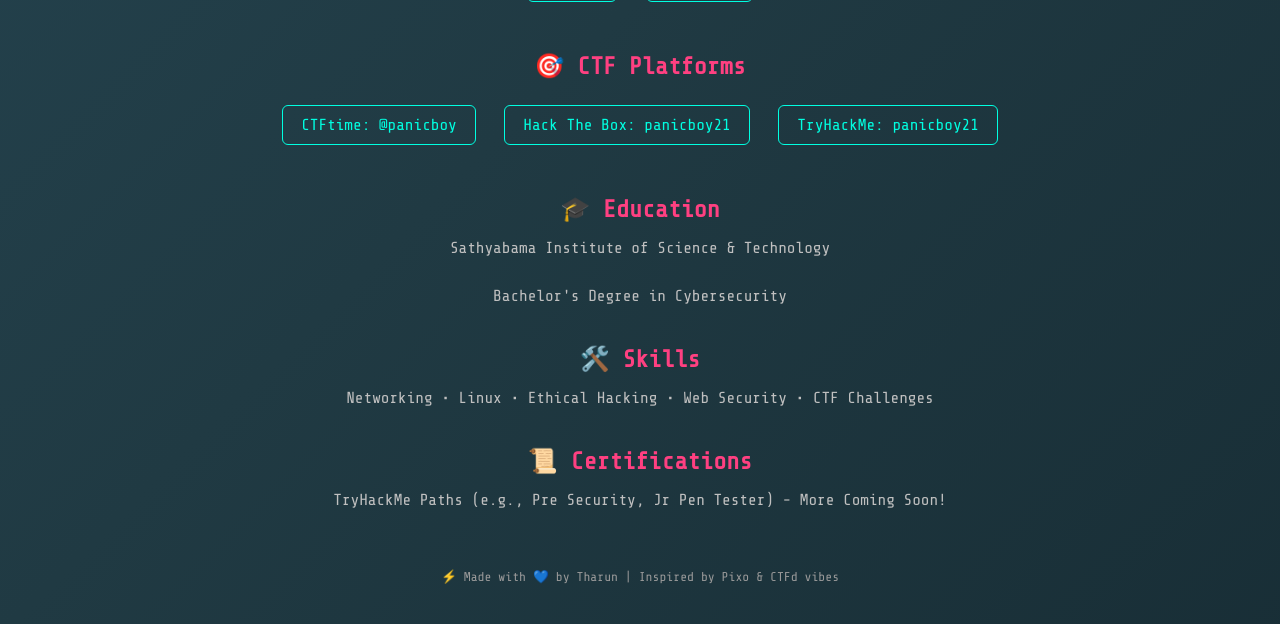
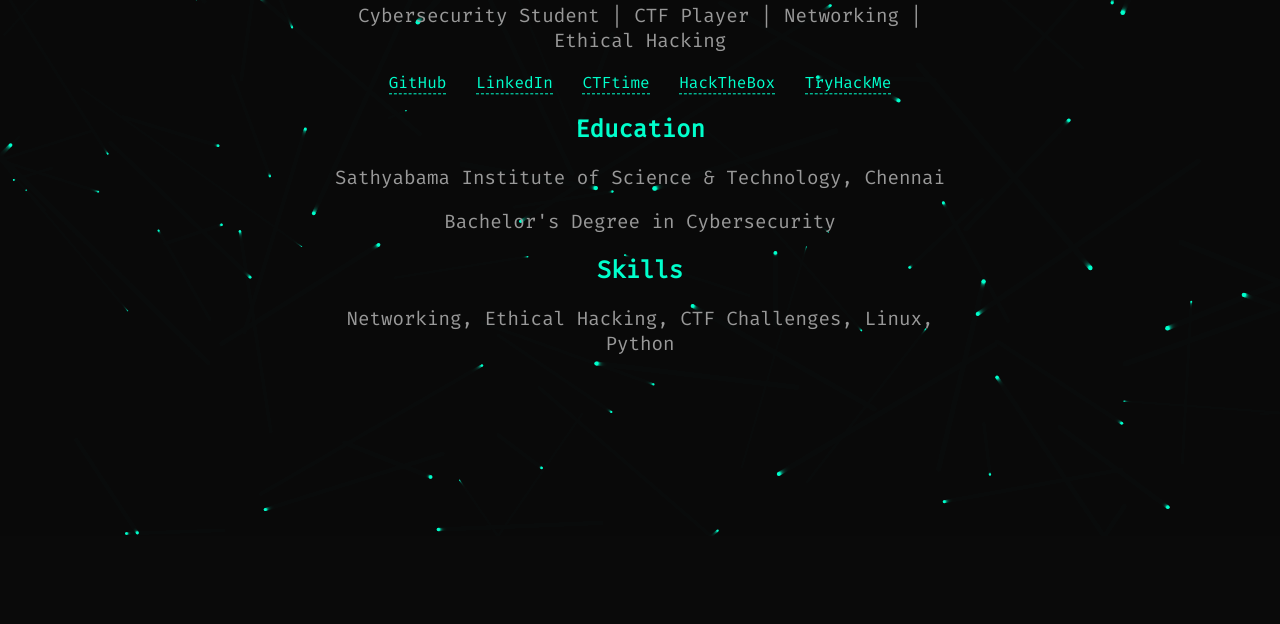
Before and after one commit to TharunOfficial/TharunOfficial.github.io, a plain HTML site: page index.html in a window 1280 px wide. Shown: the part 264-888 px from the top of the page. After the commit the page ends 800 px from the top, so only its background shows below. Drawn offline with nearby package versions, Linux system fonts and the light colour scheme.

Commit message:
Update index.html
D commit

```diff
--- a/index.html
+++ b/index.html
@@ -3,115 +3,125 @@
 <head>
   <meta charset="UTF-8">
   <title>Tharun M | Cybersecurity Portfolio</title>
-  <link href="https://fonts.googleapis.com/css2?family=Share+Tech+Mono&display=swap" rel="stylesheet">
+  <link href="https://fonts.googleapis.com/css2?family=Fira+Code&display=swap" rel="stylesheet">
   <style>
-    body {
+    html, body {
       margin: 0;
       padding: 0;
-      font-family: 'Share Tech Mono', monospace;
-      color: #ffffff;
-      background: linear-gradient(-45deg, #0f2027, #203a43, #2c5364, #0f2027);
-      background-size: 400% 400%;
-      animation: gradientBG 15s ease infinite;
+      height: 100%;
+      overflow: hidden;
+      background: #0a0a0a;
+      color: #00ffcc;
+      font-family: 'Fira Code', monospace;
     }
 
-    @keyframes gradientBG {
-      0% {background-position: 0% 50%;}
-      50% {background-position: 100% 50%;}
-      100% {background-position: 0% 50%;}
-    }
-
-    .container {
-      max-width: 800px;
-      margin: auto;
-      padding: 40px 20px;
+    .main {
+      position: absolute;
+      top: 50%;
+      left: 50%;
+      transform: translate(-50%, -50%);
       text-align: center;
+      z-index: 1;
     }
 
     h1 {
-      font-size: 2em;
-      margin-bottom: 10px;
-      color: #00ffe1;
+      font-size: 2.8em;
+      margin-bottom: 0.2em;
     }
 
     p {
-      font-size: 1em;
-      margin-bottom: 30px;
-      color: #c0c0c0;
-    }
-
-    .section {
-      margin: 40px 0;
-    }
-
-    .section h2 {
-      color: #ff4081;
-      margin-bottom: 15px;
-    }
-
-    a {
-      display: inline-block;
-      margin: 10px;
-      padding: 10px 18px;
-      border: 1px solid #00ffe1;
-      color: #00ffe1;
-      text-decoration: none;
-      border-radius: 6px;
-      transition: 0.3s ease;
-    }
-
-    a:hover {
-      background: #00ffe1;
-      color: #000;
-    }
-
-    .footer {
-      margin-top: 60px;
-      font-size: 0.8em;
+      font-size: 1.2em;
       color: #999;
     }
 
+    .links a {
+      color: #00ffcc;
+      text-decoration: none;
+      margin: 10px;
+      font-size: 1em;
+      border-bottom: 1px dashed #00ffcc;
+    }
+
+    canvas {
+      position: absolute;
+      top: 0;
+      left: 0;
+      z-index: 0;
+    }
   </style>
 </head>
 <body>
 
-  <div class="container">
-    <h1>👨‍💻 Tharun M</h1>
-    <p>Cybersecurity enthusiast | CTF player | Aspiring Ethical Hacker</p>
+  <canvas id="bg"></canvas>
 
-    <div class="section">
-      <h2>🔗 Social Profiles</h2>
+  <div class="main">
+    <h1>&lt; Tharun M /&gt;</h1>
+    <p>Cybersecurity Student | CTF Player | Networking | Ethical Hacking</p>
+    <div class="links">
       <a href="https://github.com/TharunOfficial" target="_blank">GitHub</a>
-      <a href="https://www.linkedin.com/in/tharun-m-946460288" target="_blank">LinkedIn</a>
+      <a href="https://linkedin.com/in/tharun-m-946460288" target="_blank">LinkedIn</a>
+      <a href="https://ctftime.org/user/188136" target="_blank">CTFtime</a>
+      <a href="https://app.hackthebox.com/users/1829472" target="_blank">HackTheBox</a>
+      <a href="https://tryhackme.com/p/panicboy21" target="_blank">TryHackMe</a>
     </div>
-
-    <div class="section">
-      <h2>🎯 CTF Platforms</h2>
-      <a href="https://ctftime.org/profile/@panicboy" target="_blank">CTFtime: @panicboy</a>
-      <a href="https://app.hackthebox.com/users/panicboy21" target="_blank">Hack The Box: panicboy21</a>
-      <a href="https://tryhackme.com/p/panicboy21" target="_blank">TryHackMe: panicboy21</a>
-    </div>
-
-    <div class="section">
-      <h2>🎓 Education</h2>
-      <p>Sathyabama Institute of Science & Technology</p>
+    <div class="education">
+      <h2>Education</h2>
+      <p>Sathyabama Institute of Science & Technology, Chennai</p>
       <p>Bachelor's Degree in Cybersecurity</p>
     </div>
-
-    <div class="section">
-      <h2>🛠️ Skills</h2>
-      <p>Networking • Linux • Ethical Hacking • Web Security • CTF Challenges</p>
-    </div>
-
-    <div class="section">
-      <h2>📜 Certifications</h2>
-      <p>TryHackMe Paths (e.g., Pre Security, Jr Pen Tester) - More Coming Soon!</p>
-    </div>
-
-    <div class="footer">
-      ⚡ Made with 💙 by Tharun | Inspired by Pixo & CTFd vibes
+    <div class="skills">
+      <h2>Skills</h2>
+      <p>Networking, Ethical Hacking, CTF Challenges, Linux, Python</p>
     </div>
   </div>
 
+  <script>
+    // Simple particle background (mouse interactive)
+    const canvas = document.getElementById('bg');
+    const ctx = canvas.getContext('2d');
+
+    canvas.width = window.innerWidth;
+    canvas.height = window.innerHeight;
+
+    const particles = [];
+    const particleCount = 100;
+
+    for (let i = 0; i < particleCount; i++) {
+      particles.push({
+        x: Math.random() * canvas.width,
+        y: Math.random() * canvas.height,
+        vx: (Math.random() - 0.5) * 1.5,
+        vy: (Math.random() - 0.5) * 1.5,
+        radius: Math.random() * 1.8 + 0.5,
+      });
+    }
+
+    function draw() {
+      ctx.fillStyle = 'rgba(10, 10, 10, 0.3)';
+      ctx.fillRect(0, 0, canvas.width, canvas.height);
+
+      ctx.fillStyle = '#00ffcc';
+      for (let p of particles) {
+        ctx.beginPath();
+        ctx.arc(p.x, p.y, p.radius, 0, Math.PI * 2);
+        ctx.fill();
+
+        p.x += p.vx;
+        p.y += p.vy;
+
+        if (p.x < 0 || p.x > canvas.width) p.vx *= -1;
+        if (p.y < 0 || p.y > canvas.height) p.vy *= -1;
+      }
+
+      requestAnimationFrame(draw);
+    }
+
+    draw();
+
+    window.addEventListener('resize', () => {
+      canvas.width = window.innerWidth;
+      canvas.height = window.innerHeight;
+    });
+  </script>
 </body>
 </html>
```
